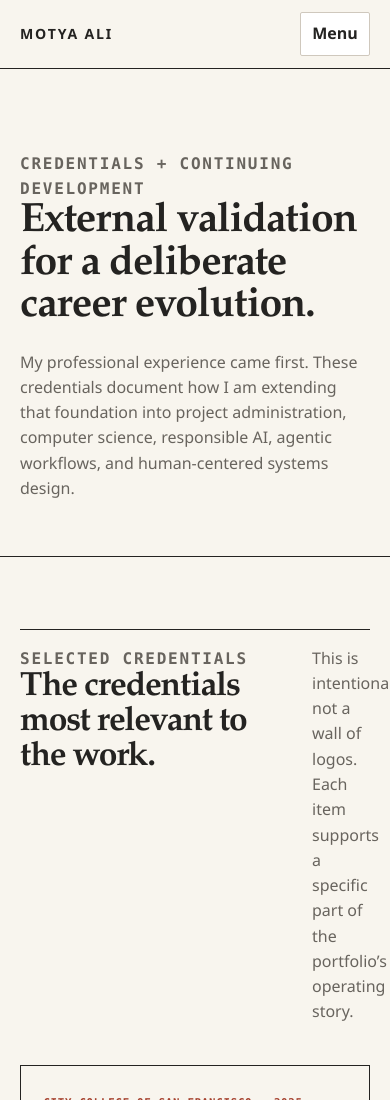
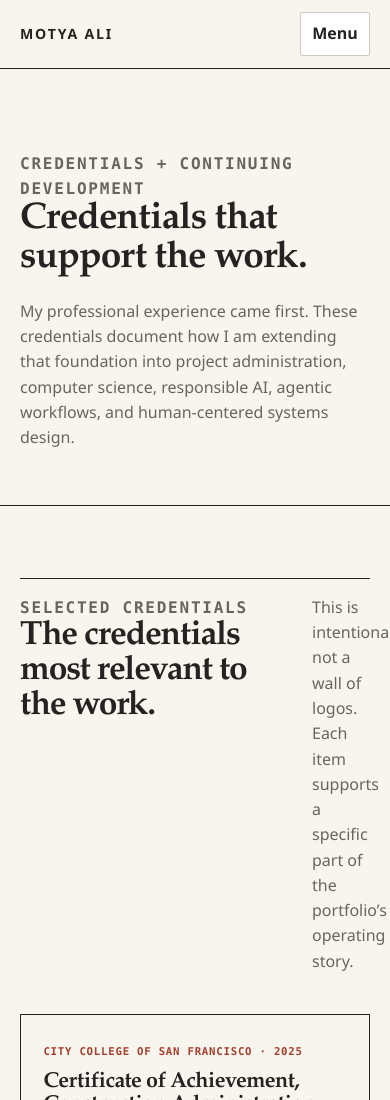
Before and after one commit to motyaali/motyaali-portfolio, a website: page credentials.html in a window 390 px wide. Shown: the top 1100 px of the page. Drawn offline with Linux system fonts and the light colour scheme.

Commit message:
Tighten page titles and credential framing

```diff
--- a/assets/styles.css
+++ b/assets/styles.css
@@ -604,6 +604,12 @@ h1,
   color: var(--ink);
 }
 
+.page-hero h1,
+.project-detail-hero h1 {
+  max-width: 820px;
+  font-size: clamp(2.7rem,4.3vw,4.05rem);
+}
+
 .hero-copy > p:not(.eyebrow),
 .page-hero p,
 .project-detail-hero p {
@@ -994,7 +1000,8 @@ h1,
 @media (max-width: 720px) {
   .brand::after { display: none; }
   .site-nav { background: var(--paper); border-bottom-color: var(--ink); }
-  h1, .page-hero h1, .project-detail-hero h1 { font-size: clamp(2.4rem,10.5vw,3.5rem); }
+  h1 { font-size: clamp(2.4rem,10.5vw,3.5rem); }
+  .page-hero h1, .project-detail-hero h1 { font-size: clamp(2.3rem,9.5vw,3.2rem); }
   .hero-inner { padding-top: 3.5rem; padding-bottom: 3.5rem; }
   .capability,
   .role-pathway { grid-template-columns: 2.75rem 1fr; }
--- a/credentials.html
+++ b/credentials.html
@@ -16,7 +16,7 @@
 <a class="skip-link" href="#main">Skip to content</a>
 <header class="site-header"><div class="header-inner"><a class="brand" href="index.html" aria-label="Motya Ali home">MOTYA ALI</a><button class="menu-button" type="button" aria-expanded="false" aria-controls="site-nav">Menu</button><nav class="site-nav" id="site-nav" aria-label="Primary navigation"><a href="work.html">Work</a><a href="resume.html">Résumé</a><a href="credentials.html" aria-current="page">Credentials</a><a href="about.html">About</a><a href="contact.html">Contact</a></nav></div></header>
 <main id="main">
-  <section class="page-hero"><div class="container"><p class="eyebrow">Credentials + continuing development</p><h1>External validation for a deliberate career evolution.</h1><p>My professional experience came first. These credentials document how I am extending that foundation into project administration, computer science, responsible AI, agentic workflows, and human-centered systems design.</p></div></section>
+  <section class="page-hero"><div class="container"><p class="eyebrow">Credentials + continuing development</p><h1>Credentials that support the work.</h1><p>My professional experience came first. These credentials document how I am extending that foundation into project administration, computer science, responsible AI, agentic workflows, and human-centered systems design.</p></div></section>
 
   <section class="section"><div class="container"><div class="section-heading"><div><p class="eyebrow">Selected credentials</p><h2>The credentials most relevant to the work.</h2></div><p>This is intentionally not a wall of logos. Each item supports a specific part of the portfolio’s operating story.</p></div><div class="credential-grid">
     <article class="credential-card"><span class="issuer">City College of San Francisco · 2025</span><h3>Certificate of Achievement, Construction Administration</h3><p>Project lifecycle, documentation, contracts, coordination, and construction-administration foundations.</p></article>
```
